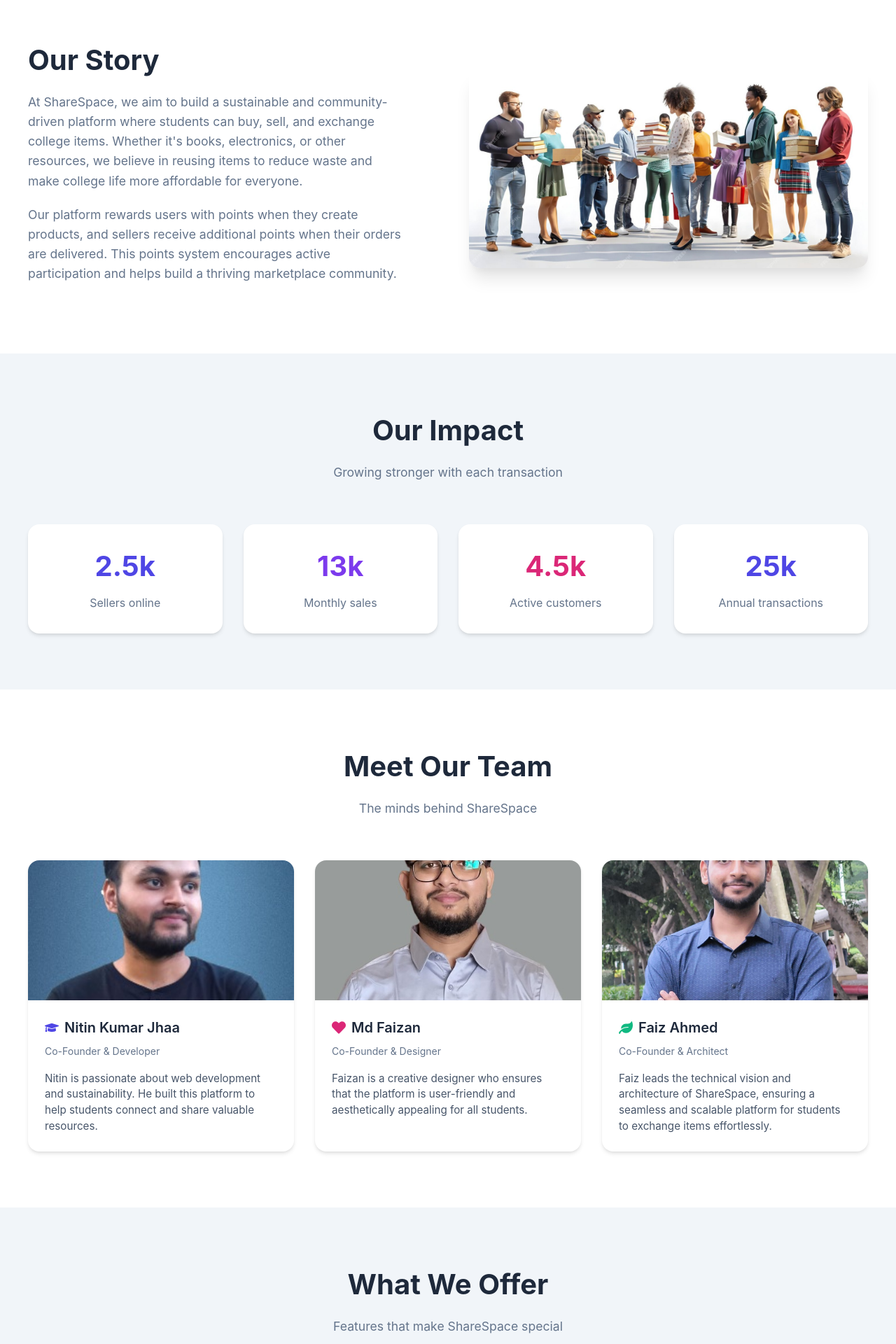
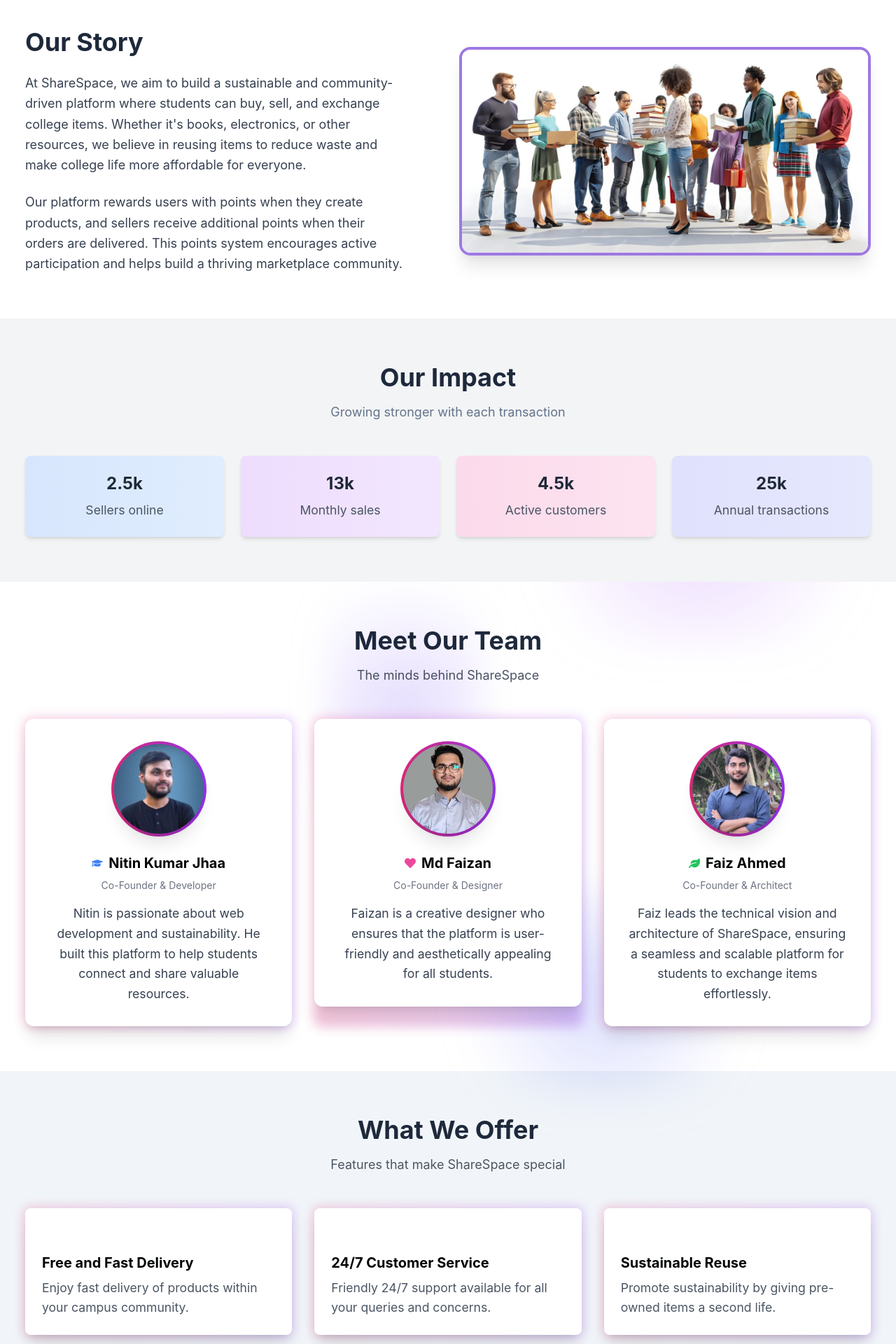
Before and after one commit to nitin611/ShareSpace, a React (Vite) app in the folder client/Frontend/: page /about in a window 1280 px wide. Shown: the part 500-2420 px from the top of the page at 70% size. Built offline with nearby package versions, Linux system fonts and the light colour scheme.

Commit message:
AboutUs page

```diff
--- a/client/Frontend/src/Pages/About.css
+++ b/client/Frontend/src/Pages/About.css
@@ -144,8 +144,13 @@
 }
 
 .rounded-image {
-  border-radius: 16px;
-  box-shadow: 0 20px 25px -5px rgba(0, 0, 0, 0.1), 0 10px 10px -5px rgba(0, 0, 0, 0.04);
+  border-radius: 50%;       /* Change from 16px to fully circular */
+  border: 4px solid #9d78e4;
+  box-shadow: 0 8px 15px rgba(0, 0, 0, 0.1);
+  transition: transform 0.3s ease;
+}
+.rounded-image:hover {
+  transform: translateY(-10px);
 }
 
 /* Metrics Section */
@@ -245,8 +250,14 @@
 }
 
 .member-image-container {
+
+  width: 200px;             /* Fixed size for a perfect circle */
   height: 200px;
   overflow: hidden;
+  border-radius: 50%;       /* Makes the container circular */
+  margin: 0 auto;           /* Centers the image */
+  border: 4px solid #4F46E5; /* A nice colored border – adjust as needed */
+  box-shadow: 0 8px 15px rgba(0, 0, 0, 0.1);
 }
 
 .member-image {
--- a/client/Frontend/src/Pages/About.jsx
+++ b/client/Frontend/src/Pages/About.jsx
@@ -1,6 +1,13 @@
 import React, { useEffect } from 'react';
 import Structure from '../Components/structure/Structure';
-import { FaUsers, FaHandHoldingUsd, FaRecycle, FaGraduationCap, FaHeart, FaLeaf } from 'react-icons/fa';
+import {
+  FaUsers,
+  FaHandHoldingUsd,
+  FaRecycle,
+  FaGraduationCap,
+  FaHeart,
+  FaLeaf
+} from 'react-icons/fa';
 import { motion, useAnimation } from 'framer-motion';
 import { useInView } from 'react-intersection-observer';
 import './About.css';
@@ -33,9 +40,9 @@
       opacity: 1,
       transition: {
         staggerChildren: 0.2,
-        delayChildren: 0.3
-      }
-    }
+        delayChildren: 0.3,
+      },
+    },
   };
 
   const itemVariants = {
@@ -43,24 +50,46 @@
     visible: {
       y: 0,
       opacity: 1,
-      transition: { duration: 0.6 }
-    }
+      transition: { duration: 0.6 },
+    },
   };
 
   return (
     <Structure>
-      <div className="about-page">
-        <div className="hero-section">
+      <div className="min-h-screen bg-gradient-to-br from-white via-blue-50 to-purple-50 text-black relative overflow-hidden about-page">
+        {/* Animated Background Circles */}
+        <div className="absolute inset-0 overflow-hidden pointer-events-none">
+          {[...Array(5)].map((_, i) => (
+            <div
+              key={i}
+              className="absolute rounded-full mix-blend-multiply filter blur-xl opacity-30 animate-float"
+              style={{
+                background: `radial-gradient(circle, ${['#60A5FA', '#818CF8', '#A78BFA', '#C084FC', '#F472B6'][i]} 0%, transparent 70%)`,
+                width: `${Math.random() * 400 + 200}px`,
+                height: `${Math.random() * 400 + 200}px`,
+                top: `${Math.random() * 100}%`,
+                left: `${Math.random() * 100}%`,
+                animationDelay: `${i * 0.5}s`,
+              }}
+            />
+          ))}
+        </div>
+
+        {/* Hero Section */}
+        <div className="hero-section relative flex items-center justify-center h-1/2 min-h-[400px]">
           <motion.div
-            className="hero-content"
+            className="hero-content text-center z-10 px-4"
             initial={{ opacity: 0, y: 30 }}
             animate={{ opacity: 1, y: 0 }}
             transition={{ duration: 0.8 }}
           >
-            <h1>About ShareSpace</h1>
-            <p>Connecting students through sustainable commerce</p>
+            <h1 className="w-full text-center text-5xl md:text-6xl font-extrabold tracking-wide bg-gradient-to-r from-blue-600 to-purple-600 bg-clip-text text-transparent">
+              About ShareSpace
+            </h1>
+            <p className="text-lg mt-4">Connecting students through sustainable commerce</p>
           </motion.div>
-          <div className="hero-shapes">
+          {/* Optional Hero Shapes */}
+          <div className="hero-shapes absolute inset-0">
             <div className="shape shape-1"></div>
             <div className="shape shape-2"></div>
             <div className="shape shape-3"></div>
@@ -68,46 +97,42 @@
         </div>
 
         {/* Our Story Section */}
-        <section className="story-section" ref={storyRef}>
+        <section className="story-section py-16" ref={storyRef}>
           <motion.div
-            className="section-container"
+            className="container mx-auto grid grid-cols-1 lg:grid-cols-2 gap-8 items-center"
             variants={containerVariants}
             initial="hidden"
             animate={storyControls}
           >
-            <motion.div className="story-content" variants={itemVariants}>
-              <h2>Our Story</h2>
-              <p>
+            <motion.div className="story-content space-y-6" variants={itemVariants}>
+              <h2 className="text-4xl font-bold">Our Story</h2>
+              <p className="text-lg leading-relaxed text-gray-700">
                 At ShareSpace, we aim to build a sustainable and community-driven platform where students can buy, sell, and exchange college items.
                 Whether it's books, electronics, or other resources, we believe in reusing items to reduce waste and make college life more affordable for everyone.
               </p>
-              <p>
-                Our platform rewards users with points when they create products, and sellers receive additional points when their orders are delivered. This points system encourages active participation and helps build a thriving marketplace community.
+              <p className="text-lg leading-relaxed text-gray-700">
+                Our platform rewards users with points when they create products, and sellers receive additional points when their orders are delivered.
+                This points system encourages active participation and helps build a thriving marketplace community.
               </p>
             </motion.div>
             <motion.div className="story-image" variants={itemVariants}>
               <img
                 src="/ban-2.jpg"
                 alt="About Us"
-                className="rounded-image"
+                className="rounded-image w-full shadow-lg"
               />
             </motion.div>
           </motion.div>
         </section>
 
         {/* Metrics Section */}
-        <section className="metrics-section" ref={metricsRef}>
-          <motion.div
-            className="section-container"
-            variants={containerVariants}
-            initial="hidden"
-            animate={metricsControls}
-          >
-            <motion.div className="metrics-header" variants={itemVariants}>
-              <h2>Our Impact</h2>
-              <p>Growing stronger with each transaction</p>
+        <section className="metrics-section py-16 bg-gray-100" ref={metricsRef}>
+  <motion.div className="container mx-auto" variants={containerVariants} initial="hidden" animate={metricsControls}>
+    <motion.div className="metrics-header text-center mb-12" variants={itemVariants}>
+      <h2 className="text-4xl font-bold">Our Impact</h2>
+      <p className="text-lg mt-2">Growing stronger with each transaction</p>
     </motion.div>
-            <motion.div className="metrics-grid" variants={containerVariants}>
+    <motion.div className="metrics-grid grid grid-cols-1 sm:grid-cols-2 md:grid-cols-4 gap-6" variants={containerVariants}>
       {[
         { value: '2.5k', label: 'Sellers online', color: 'blue' },
         { value: '13k', label: 'Monthly sales', color: 'purple' },
@@ -116,74 +141,90 @@
       ].map((metric, index) => (
         <motion.div
           key={index}
-                  className={`metric-card ${metric.color}`}
+          className="relative group bg-white py-6 rounded-lg shadow-md overflow-hidden transition-transform duration-300 hover:scale-105"
           variants={itemVariants}
           whileHover={{ y: -10, transition: { duration: 0.3 } }}
         >
-                  <h3>{metric.value}</h3>
-                  <p>{metric.label}</p>
+          {/* Gradient overlay based on metric color */}
+          <div
+            className={`absolute inset-0 bg-gradient-to-r ${
+              metric.color === 'blue'
+                ? 'from-blue-500 to-blue-400'
+                : metric.color === 'purple'
+                ? 'from-purple-500 to-purple-400'
+                : metric.color === 'pink'
+                ? 'from-pink-500 to-pink-400'
+                : 'from-indigo-500 to-indigo-400'
+            } opacity-20 group-hover:opacity-50 transition duration-300`}
+          ></div>
+          <div className="relative z-10">
+            <h3 className="text-2xl font-bold text-center text-gray-800">{metric.value}</h3>
+            <p className="text-center text-gray-600 mt-2">{metric.label}</p>
+          </div>
         </motion.div>
       ))}
     </motion.div>
   </motion.div>
 </section>
 
+
         {/* Team Section */}
-        <section className="team-section" ref={teamRef}>
-          <motion.div
-            className="section-container"
-            variants={containerVariants}
-            initial="hidden"
-            animate={teamControls}
-          >
-            <motion.div className="team-header" variants={itemVariants}>
-              <h2>Meet Our Team</h2>
-              <p>The minds behind ShareSpace</p>
+        <section className="team-section py-16" ref={teamRef}>
+          <motion.div className="container mx-auto" variants={containerVariants} initial="hidden" animate={teamControls}>
+            <motion.div className="team-header text-center mb-12" variants={itemVariants}>
+              <h2 className="text-4xl font-bold">Meet Our Team</h2>
+              <p className="text-lg text-gray-600">The minds behind ShareSpace</p>
             </motion.div>
-            <motion.div className="team-grid" variants={containerVariants}>
+            <motion.div className="team-grid grid grid-cols-1 md:grid-cols-3 gap-8" variants={containerVariants}>
               {[
                 {
                   name: "Nitin Kumar Jhaa",
                   role: "Co-Founder & Developer",
                   image: "/nitin.jpeg",
                   description: "Nitin is passionate about web development and sustainability. He built this platform to help students connect and share valuable resources.",
-                  icon: <FaGraduationCap className="team-icon blue" />
+                  icon: <FaGraduationCap className="text-blue-500" />
                 },
                 {
                   name: "Md Faizan",
                   role: "Co-Founder & Designer",
                   image: "/faizan.jpg",
                   description: "Faizan is a creative designer who ensures that the platform is user-friendly and aesthetically appealing for all students.",
-                  icon: <FaHeart className="team-icon pink" />
+                  icon: <FaHeart className="text-pink-500" />
                 },
                 {
                   name: "Faiz Ahmed",
                   role: "Co-Founder & Architect",
                   image: "/faiz.jpg",
                   description: "Faiz leads the technical vision and architecture of ShareSpace, ensuring a seamless and scalable platform for students to exchange items effortlessly.",
-                  icon: <FaLeaf className="team-icon green" />
+                  icon: <FaLeaf className="text-green-500" />
                 }
               ].map((member, index) => (
                 <motion.div
                   key={index}
-                  className="team-card"
+                  className="relative group"
                   variants={itemVariants}
                   whileHover={{ y: -10, transition: { duration: 0.3 } }}
                 >
-                  <div className="member-image-container">
+                  <div className="absolute -inset-0.5 bg-gradient-to-r from-pink-600 to-purple-600 rounded-xl blur opacity-25 group-hover:opacity-75 transition duration-500"></div>
+                  <div className="relative bg-white p-8 rounded-xl shadow-xl">
+                    <div className="flex justify-center mb-6">
+                      {/* Gradient Photo Frame */}
+                      <div className="bg-gradient-to-r from-pink-600 to-purple-600 p-1 rounded-full">
                         <img
                           src={member.image}
                           alt={member.name}
-                      className="member-image"
+                          className="w-32 h-32 rounded-full object-cover shadow-xl transform group-hover:scale-105 transition duration-500"
                         />
                       </div>
-                  <div className="member-info">
-                    <div className="member-name">
+                    </div>
+                    <div className="text-center">
+                      <div className="flex items-center justify-center mb-2">
                         {member.icon}
-                      <h3>{member.name}</h3>
+                        <h3 className="text-xl font-bold ml-2">{member.name}</h3>
                       </div>
-                    <p className="member-role">{member.role}</p>
-                    <p className="member-description">{member.description}</p>
+                      <p className="text-sm text-gray-500 mb-4">{member.role}</p>
+                      <p className="text-gray-700 leading-relaxed">{member.description}</p>
+                    </div>
                   </div>
                 </motion.div>
               ))}
@@ -192,87 +233,89 @@
         </section>
 
         {/* Features Section */}
-        <section className="features-section" ref={featuresRef}>
-          <motion.div
-            className="section-container"
-            variants={containerVariants}
-            initial="hidden"
-            animate={featuresControls}
-          >
-            <motion.div className="features-header" variants={itemVariants}>
-              <h2>What We Offer</h2>
-              <p>Features that make ShareSpace special</p>
+        <section className="features-section py-16" ref={featuresRef}>
+  <motion.div className="container mx-auto" variants={containerVariants} initial="hidden" animate={featuresControls}>
+    <motion.div className="features-header text-center mb-12" variants={itemVariants}>
+      <h2 className="text-4xl font-bold">What We Offer</h2>
+      <p className="text-lg text-gray-600">Features that make ShareSpace special</p>
     </motion.div>
-            <motion.div className="features-grid" variants={containerVariants}>
+    <motion.div className="features-grid grid grid-cols-1 md:grid-cols-3 gap-8" variants={containerVariants}>
       {[
         {
           title: "Free and Fast Delivery",
           description: "Enjoy fast delivery of products within your campus community.",
-                  icon: <FaHandHoldingUsd className="feature-icon" />,
-                  color: "blue"
+          icon: <FaHandHoldingUsd className="text-2xl" />,
+          gradient: "from-blue-500 to-blue-600"
         },
         {
           title: "24/7 Customer Service",
           description: "Friendly 24/7 support available for all your queries and concerns.",
-                  icon: <FaUsers className="feature-icon" />,
-                  color: "purple"
+          icon: <FaUsers className="text-2xl" />,
+          gradient: "from-purple-500 to-purple-600"
         },
         {
           title: "Sustainable Reuse",
           description: "Promote sustainability by giving pre-owned items a second life.",
-                  icon: <FaRecycle className="feature-icon" />,
-                  color: "green"
+          icon: <FaRecycle className="text-2xl" />,
+          gradient: "from-green-500 to-green-600"
         }
       ].map((feature, index) => (
         <motion.div
           key={index}
-                  className={`feature-card ${feature.color}`}
+          className="relative group"
           variants={itemVariants}
-                  whileHover={{
-                    y: -10,
-                    transition: { duration: 0.3 }
-                  }}
+          whileHover={{ y: -10, transition: { duration: 0.3 } }}
+          whileTap={{ scale: 0.95 }}
         >
-                  <div className="feature-icon-container">
+          <div className="absolute -inset-0.5 bg-gradient-to-r from-pink-600 to-purple-600 rounded-lg blur opacity-25 group-hover:opacity-75 transition duration-500"></div>
+          <div className="relative bg-white p-6 rounded-lg shadow-xl transition-all duration-300">
+            <motion.div
+              whileHover={{ scale: 1.1, rotate: 5, transition: { duration: 0.3 } }}
+              className={`text-4xl bg-gradient-to-r ${feature.gradient} bg-clip-text text-transparent mb-4 transition-all duration-300`}
+            >
               {feature.icon}
+            </motion.div>
+            <h3 className="text-xl font-bold mb-2 transition-colors duration-300 group-hover:text-gray-800">
+              {feature.title}
+            </h3>
+            <p className="text-gray-600 transition-colors duration-300 group-hover:text-gray-700">
+              {feature.description}
+            </p>
           </div>
-                  <h3>{feature.title}</h3>
-                  <p>{feature.description}</p>
         </motion.div>
       ))}
     </motion.div>
   </motion.div>
 </section>
 
+
         {/* Points System Section */}
-        <section className="points-section">
+        <section className="points-section py-16">
           <motion.div
-            className="section-container"
+            className="container mx-auto grid grid-cols-1 md:grid-cols-2 gap-8 items-center"
             initial={{ opacity: 0, y: 20 }}
             whileInView={{ opacity: 1, y: 0 }}
             transition={{ duration: 0.8 }}
             viewport={{ once: true, amount: 0.3 }}
           >
-            <div className="points-content">
-              <h2>Our Points System</h2>
-              <p>At ShareSpace, we reward our community members for their contributions:</p>
-              <ul className="points-list">
+            <div className="points-content space-y-6">
+              <h2 className="text-4xl font-bold">Our Points System</h2>
+              <p className="text-lg text-gray-700">
+                At ShareSpace, we reward our community members for their contributions:
+              </p>
+              <ul className="points-list list-disc pl-5 space-y-2">
                 <li>
-                  <span className="points-highlight">20 points</span> awarded when you create a new product
+                  <span className="points-highlight font-semibold text-blue-600">20 points</span> awarded when you create a new product
                 </li>
                 <li>
-                  <span className="points-highlight">100 points</span> awarded to sellers when an order is delivered
+                  <span className="points-highlight font-semibold text-blue-600">100 points</span> awarded to sellers when an order is delivered
                 </li>
-                <li>
-                  Points can be used for premium features and special promotions
-                </li>
-                <li>
-                  Complete transaction history tracking for all your point activities
-                </li>
+                <li>Points can be used for premium features and special promotions</li>
+                <li>Complete transaction history tracking for all your point activities</li>
               </ul>
             </div>
             <div className="points-image">
-              <img src="/pro.png" alt="Points System" className="rounded-image" />
+              <img src="/pro.png" alt="Points System" className="rounded-image w-1/4 mx-auto shadow-lg" />
             </div>
           </motion.div>
         </section>
--- a/package.json
+++ b/package.json
@@ -37,6 +37,8 @@
     "otp-generator": "^4.0.1",
     "react-hot-toast": "^2.4.1",
     "react-icons": "^5.5.0",
+    "react-intersection-observer": "^9.16.0",
+    "react-markdown": "^10.1.0",
     "slugify": "^1.6.6",
     "zod": "^3.23.8"
   },
```
Lines whose indentation alone changed are shown as unchanged.
